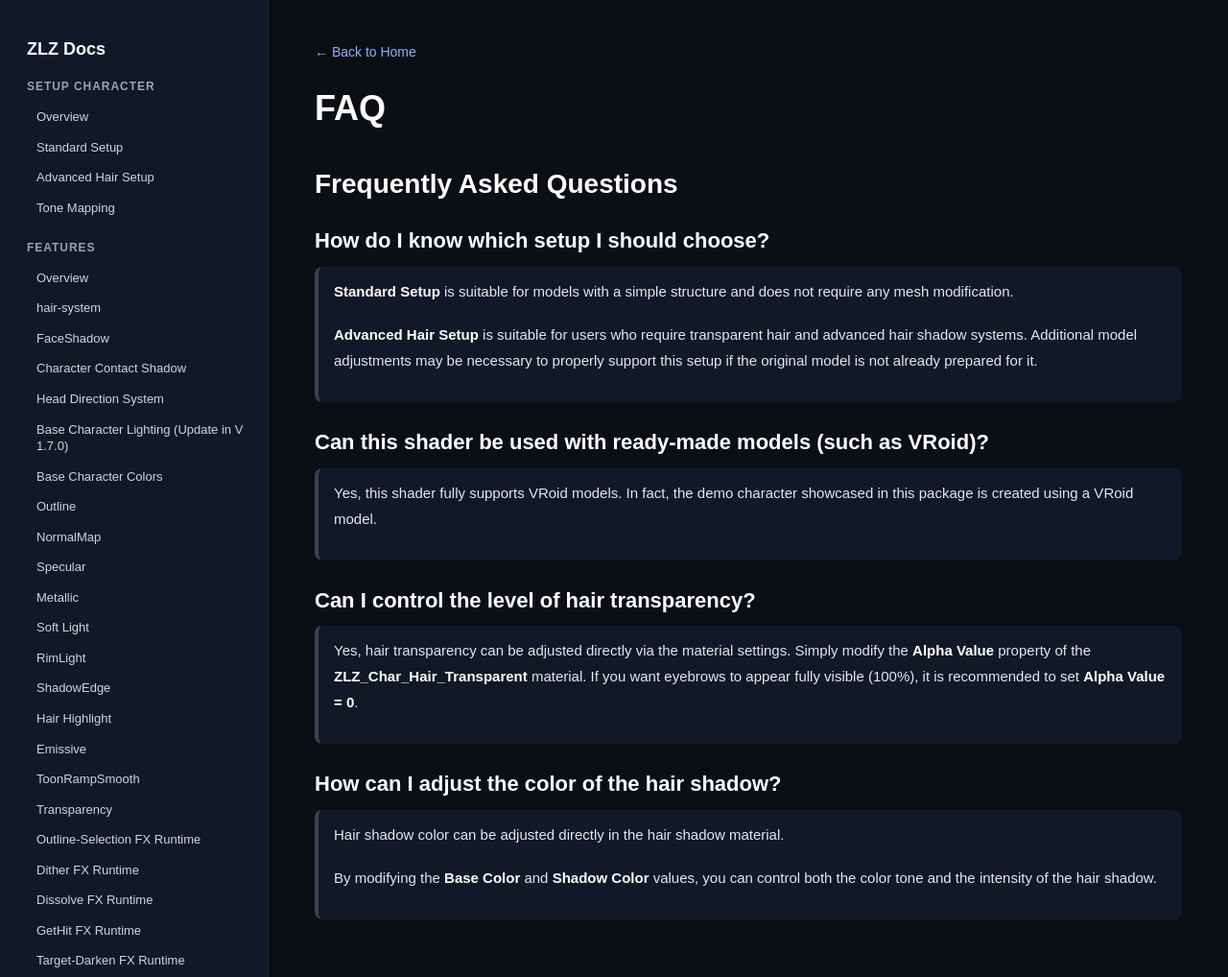
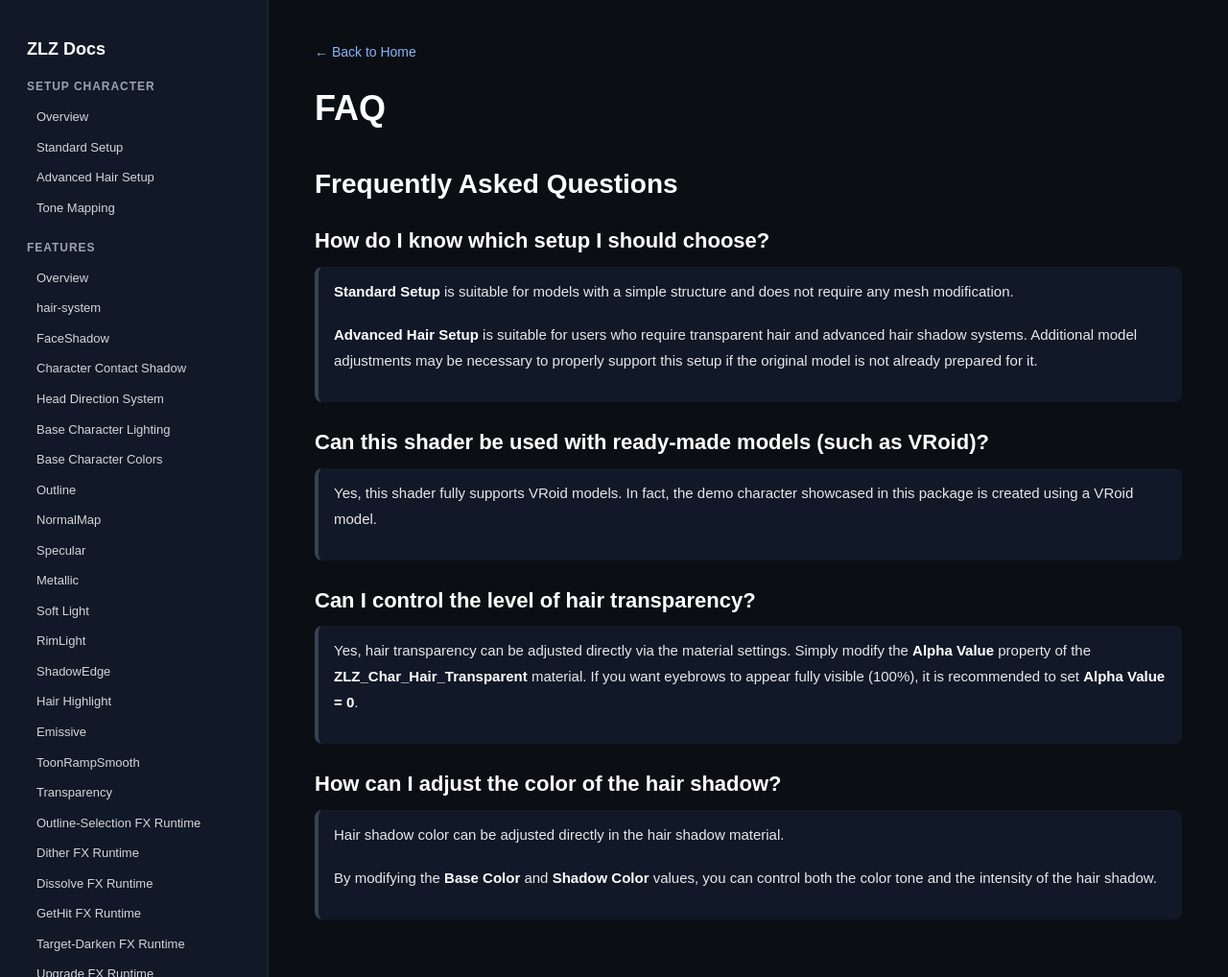
Before and after one commit to zlz-studio/zlz-studio.github.io, a Jekyll site: the page built from faq/index.md, in a window 1280 px wide and 1018 px high. Shown: the whole window at 96% size. Built offline with Jekyll 4.4.1, drawn with Linux system fonts in a browser that asks for light colours.

Commit message:
Update sidebar.html

```diff
--- a/_includes/sidebar.html
+++ b/_includes/sidebar.html
@@ -52,7 +52,7 @@
 
 <a href="{{ '/features/Base-Character-Lighting/' | relative_url }}"
    class="{% if page.url contains '/features/Base-Character-Lighting/' %}active{% endif %}">
-   Base Character Lighting (Update in V 1.7.0)
+   Base Character Lighting
 </a>
 
 <a href="{{ '/features/Base-Character-Colors/' | relative_url }}"
```
